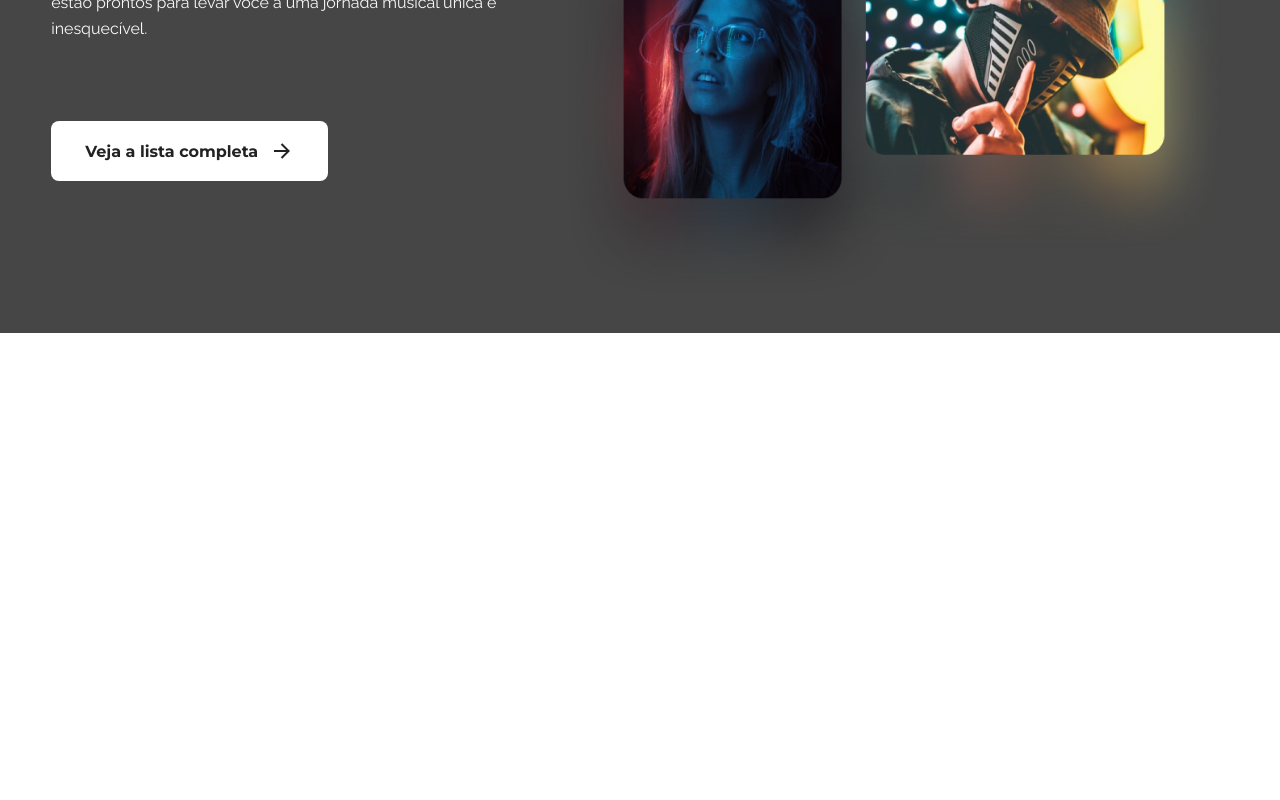
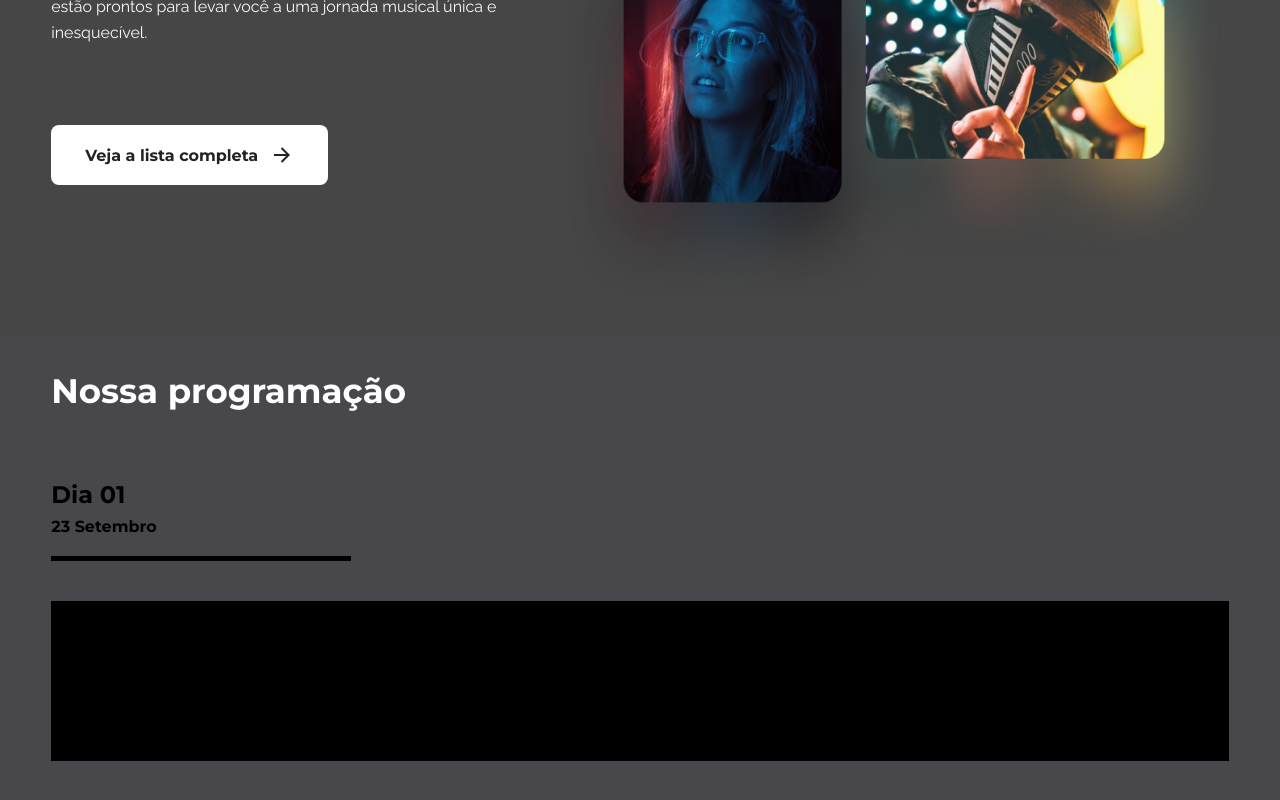
Before and after one commit to lucaseduardocrp/OBCMusic, a Next.js app: page / in a window 1280 px wide. Shown: the part 1810-2610 px from the top of the page. Before the commit the page ends 2143 px from the top, so only its background shows below. Built offline with nearby package versions, Linux system fonts and the light colour scheme.

Commit message:
Styled Schedule

```diff
--- /dev/null
+++ b/src/components/FilterBar/styles.ts
@@ -0,0 +1,5 @@
+import { styled } from "styled-components";
+
+export const FilterBarContainer = styled.ul``;
+
+export const FilterItem = styled.li``;
--- /dev/null
+++ b/src/components/Schedule/index.tsx
@@ -0,0 +1,9 @@
+import { Container } from './styles';
+
+export default function Schedule() {
+  return (
+    <Container>
+
+    </Container>
+  )
+}
--- /dev/null
+++ b/src/components/Schedule/styles.ts
@@ -0,0 +1,6 @@
+import { styled } from "styled-components";
+
+export const Container = styled.div`
+  height: 20vh;
+  background-color: black;
+`;
--- a/src/pages/index.tsx
+++ b/src/pages/index.tsx
@@ -1,10 +1,12 @@
 import Button from "@/components/Button";
-import { Container, HomeSection, AboutSection } from "./styles";
+import { Container, HomeSection, AboutSection, ProgrammingSection } from "./styles";
 import PlayIcon from "@/components/Icons/PlayIcon";
 import TimerCount from "@/components/TimerCount";
 import Image from "next/image";
 import { aboutUsText } from "@/modules/aboutUsText";
 import RightArrow from "@/components/Icons/RightArrow";
+import Schedule from "@/components/Schedule";
+import FilterContextProvider from "@/context/filter-context";
 
 export default function Home() {
   return (
@@ -41,6 +43,23 @@ export default function Home() {
           </div>
         )}
       </AboutSection>
+
+      <FilterContextProvider>
+        <ProgrammingSection>
+          <h2>Nossa programação</h2>
+          <div className="filter-container">
+            <ul className="filter-bar">
+              <li>
+                <h3>Dia 01</h3>
+              </li>
+              <li>
+                <h4>23 Setembro</h4>
+              </li>
+            </ul>
+            <Schedule />
+          </div>
+        </ProgrammingSection>
+      </FilterContextProvider>
     </Container>
   )
 }
--- a/src/pages/styles.ts
+++ b/src/pages/styles.ts
@@ -16,6 +16,7 @@ export const HomeSection = styled.section`
 
   >h1{
     ${Title};
+    padding-bottom: 0;
     font-size: var(--5xl);
   }
   >p{
@@ -57,7 +58,7 @@ export const AboutSection = styled.section`
     .text{
       h2{
         ${Title}
-        margin-bottom: 3.2rem;
+        padding-bottom: 3.2rem;
       }
 
       p{
@@ -91,3 +92,33 @@ export const AboutSection = styled.section`
     }
   }
 `;
+
+//------------------PROGRAMMING SECTION------------------
+
+export const ProgrammingSection = styled.section`
+  height: 100vh;
+  background: ${({theme}) => theme.colors.blueGradient};
+
+  h2{
+    ${Title}
+  }
+
+  .filter-container{
+    .filter-bar{
+      width: 30rem;
+      margin-bottom: 4rem;
+
+      h3{
+        font-size: var(--2xl);
+        font-weight: 800;
+        line-height: 1.8;
+      }
+      h4{
+        font-size: var(--base);
+        font-weight: 700;
+        padding-bottom: 2rem;
+        border-bottom: 0.5rem solid ${({theme}) => theme.colors.black};
+      }
+    }
+  }
+`;
--- a/src/styles/GlobalStyles.ts
+++ b/src/styles/GlobalStyles.ts
@@ -1,5 +1,5 @@
 import { createGlobalStyle } from "styled-components";
-import { Paragraph } from "./Mixins";
+import { Paragraph, Title } from "./Mixins";
 
 const GlobalStyles = createGlobalStyle`
   :root{
@@ -11,8 +11,8 @@ const GlobalStyles = createGlobalStyle`
     --2xl: 2.4rem;
     --3xl: 3.4rem;
     --4xl: 4.8rem;
-    --5xl: 6.8rem;
-    --timer-size: 12.5rem;
+    --5xl: 7.2rem;
+    --timer-size: 13rem;
   }
 
   *{
@@ -26,7 +26,7 @@ const GlobalStyles = createGlobalStyle`
   html{
     font-size: 62.5%;
     scroll-behavior: smooth;
-    font-family: ${({ theme }) => theme.fonts.text };
+    font-family: ${({ theme }) => theme.fonts.headlines};
   }
 
   body{
@@ -37,7 +37,7 @@ const GlobalStyles = createGlobalStyle`
   section{
     width: 100%;
     height: 100%;
-    padding: 6rem 20%;
+    padding: 16rem 20%;
   }
 
   p{
--- a/src/styles/Mixins.ts
+++ b/src/styles/Mixins.ts
@@ -12,6 +12,7 @@ export const Title = css`
   font-family: ${({theme}) => theme.fonts.headlines};
   color: ${({theme}) => theme.colors.white};
   line-height: 1.3;
+  padding-bottom: 6rem;
 `;
 
 export const Paragraph = css`
--- a/src/styles/Themes.ts
+++ b/src/styles/Themes.ts
@@ -1,10 +1,12 @@
 export const themes = {
   colors: {
+    black: '#000000',
     white: '#ffffff',
     dark: '#222222',
     gray: '#464646',
     primary: '#F64348',
     paragraph: '#F9F9F9',
+    blueGradient: 'linear-gradient(180deg, #48474c 50%, #464646 100%)',
   },
 
   fonts:{
```
Also changed, not shown: src/components/FilterBar/index.tsx (added, +14 -0 lines).
